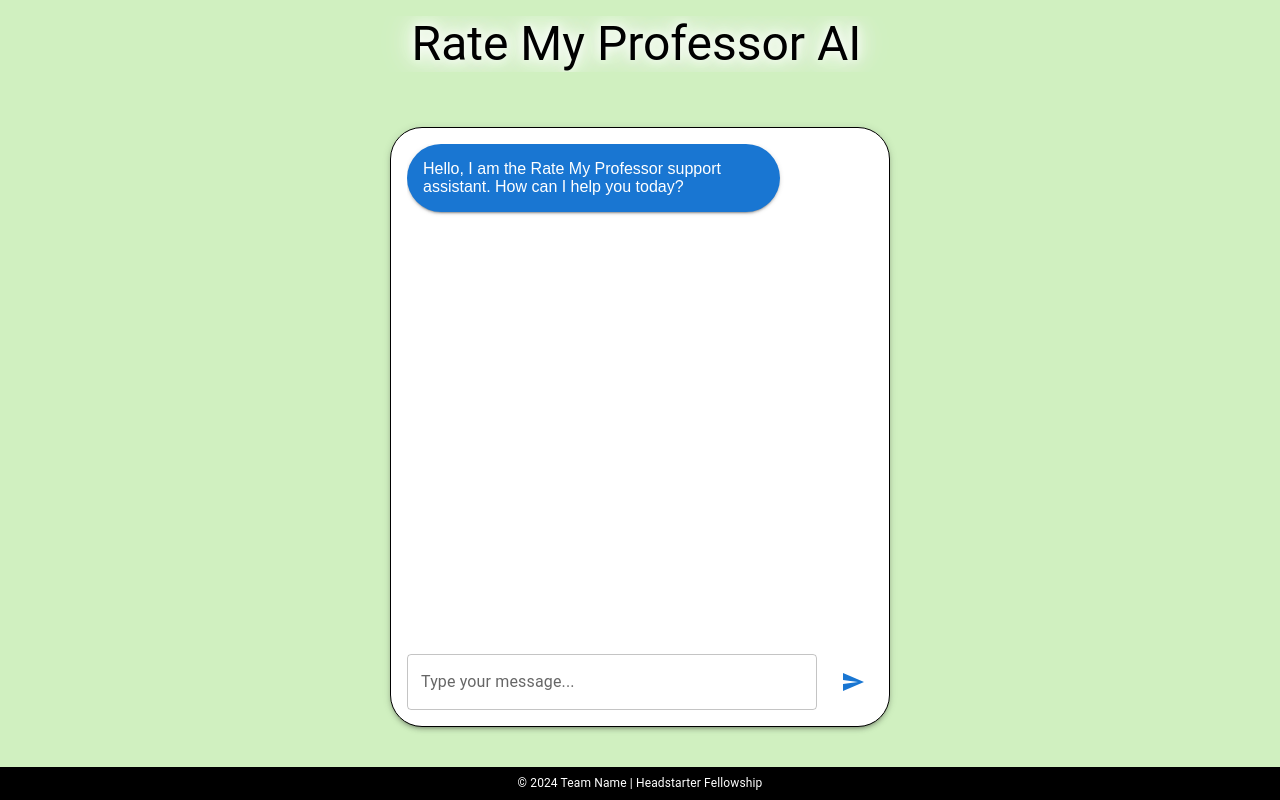
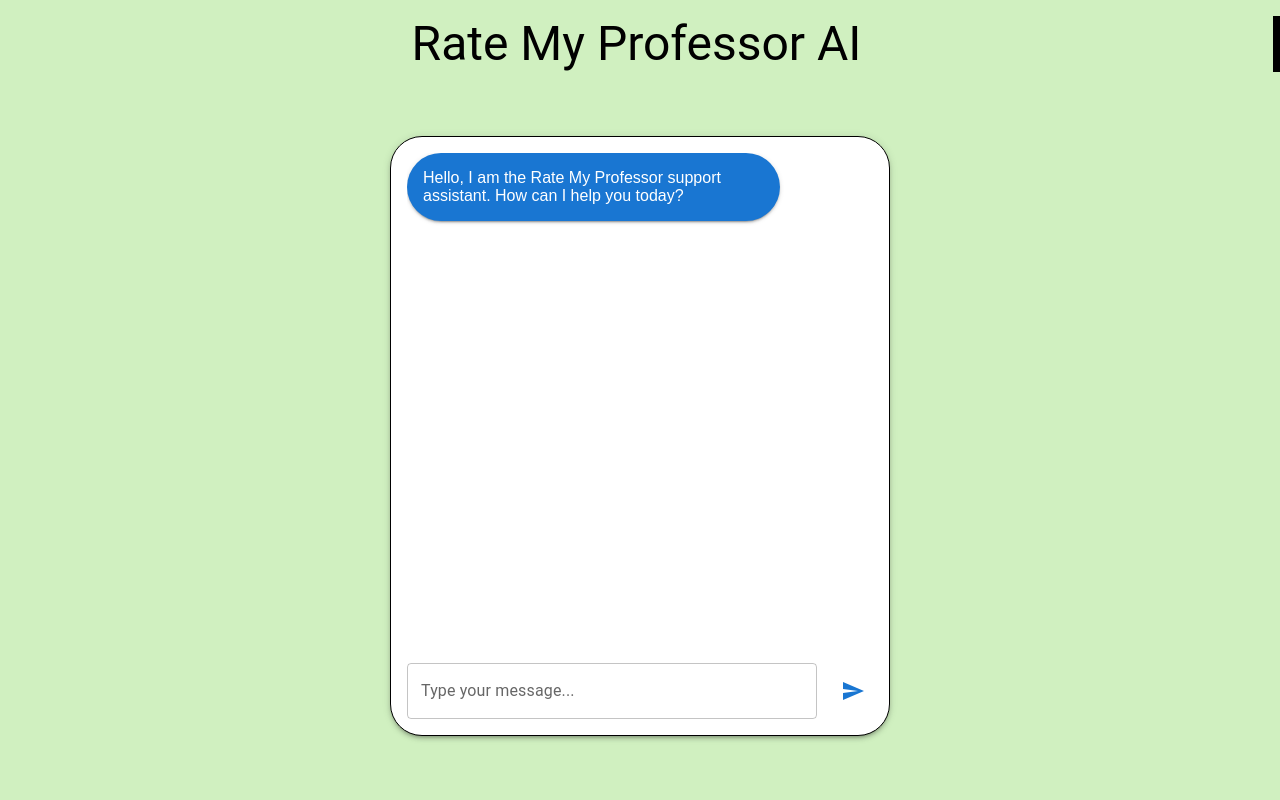
Before and after one commit to AbdurraoufE/ratemyprof, a Next.js app: page / in a window 1280 px wide. Built offline with nearby package versions, Linux system fonts and the light colour scheme; no server answers; sample sign-in values are in the browser's storage; a web font is replaced by a local one.

Commit message:
made UI cleaner

```diff
--- a/app/globals.css
+++ b/app/globals.css
@@ -353,9 +353,8 @@ p {
   margin-bottom: 20px;
   text-align: center;
   animation:
-    typing 3.5s steps(30, end),
-    blink-caret 0.75s step-end infinite;
-  text-shadow: 0 0 10px white, 0 0 20px white, 0 0 30px white, 0 0 40px white;
+    typing 3.5s steps(90, end),
+    blink-caret 1.5s step-end infinite;
 }
 
 @keyframes typing {
--- a/app/page.js
+++ b/app/page.js
@@ -157,11 +157,10 @@ export default function Home() {
       <Box
         width="100%"
         py={1}
-        bgcolor="black"
+        bgcolor="aed49b"
         color="white"
         textAlign="center"
       >
-        <Typography variant="body2" sx={{ fontSize: "0.75rem" }}>© 2024 Team Name | Headstarter Fellowship</Typography>
       </Box>
     </Box>
   );
```
